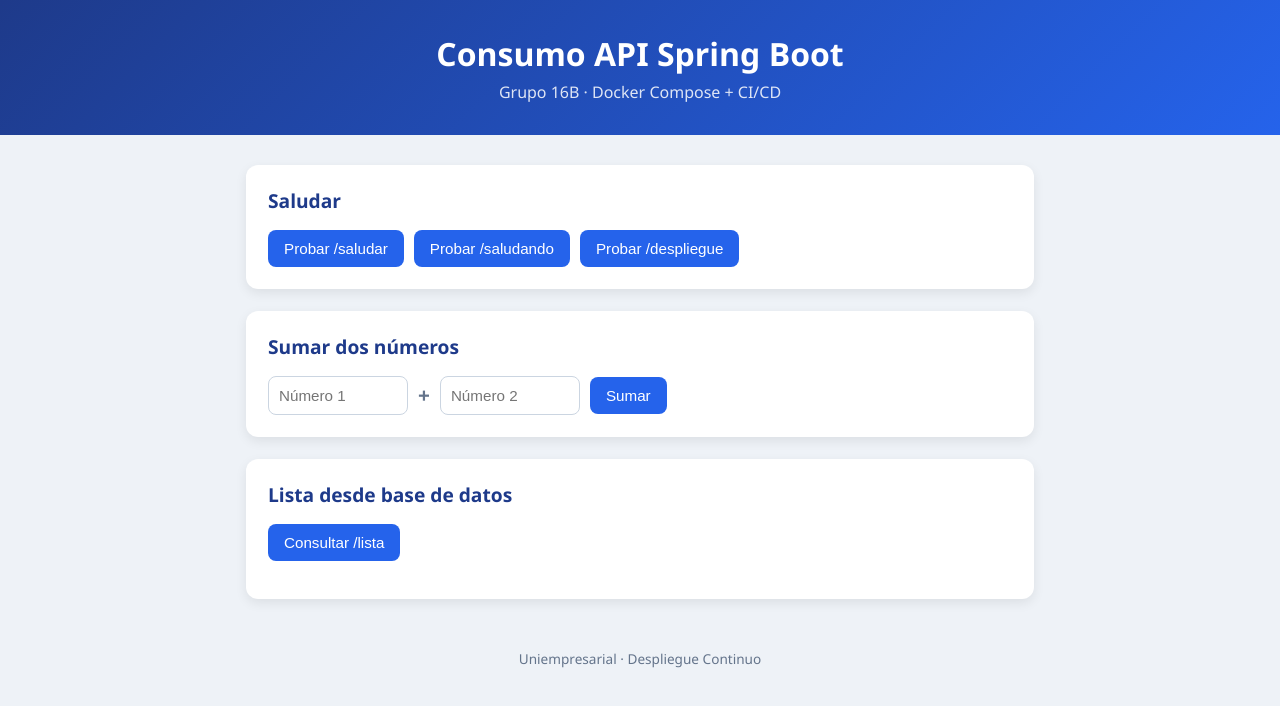
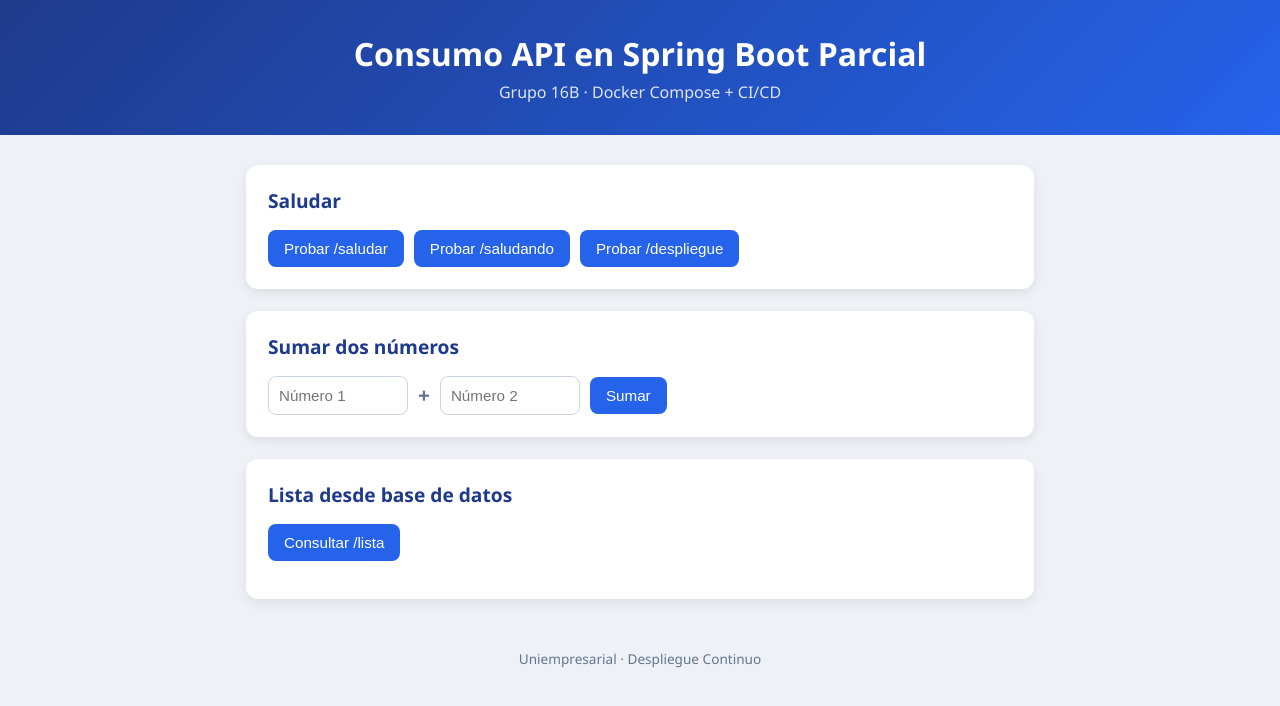
Before and after one commit to sharitcardona/proyecto-docker-compose, a plain HTML site: page frontend_test/index.html in a window 1280 px wide. Drawn offline with Linux system fonts and the light colour scheme.

Commit message:
Integracion Frontend2

```diff
--- a/frontend_test/index.html
+++ b/frontend_test/index.html
@@ -9,7 +9,7 @@
 <body>
 
     <header class="encabezado">
-        <h1>Consumo API Spring Boot</h1>
+        <h1>Consumo API en Spring Boot Parcial</h1>
         <p>Grupo 16B · Docker Compose + CI/CD</p>
     </header>
 
```
